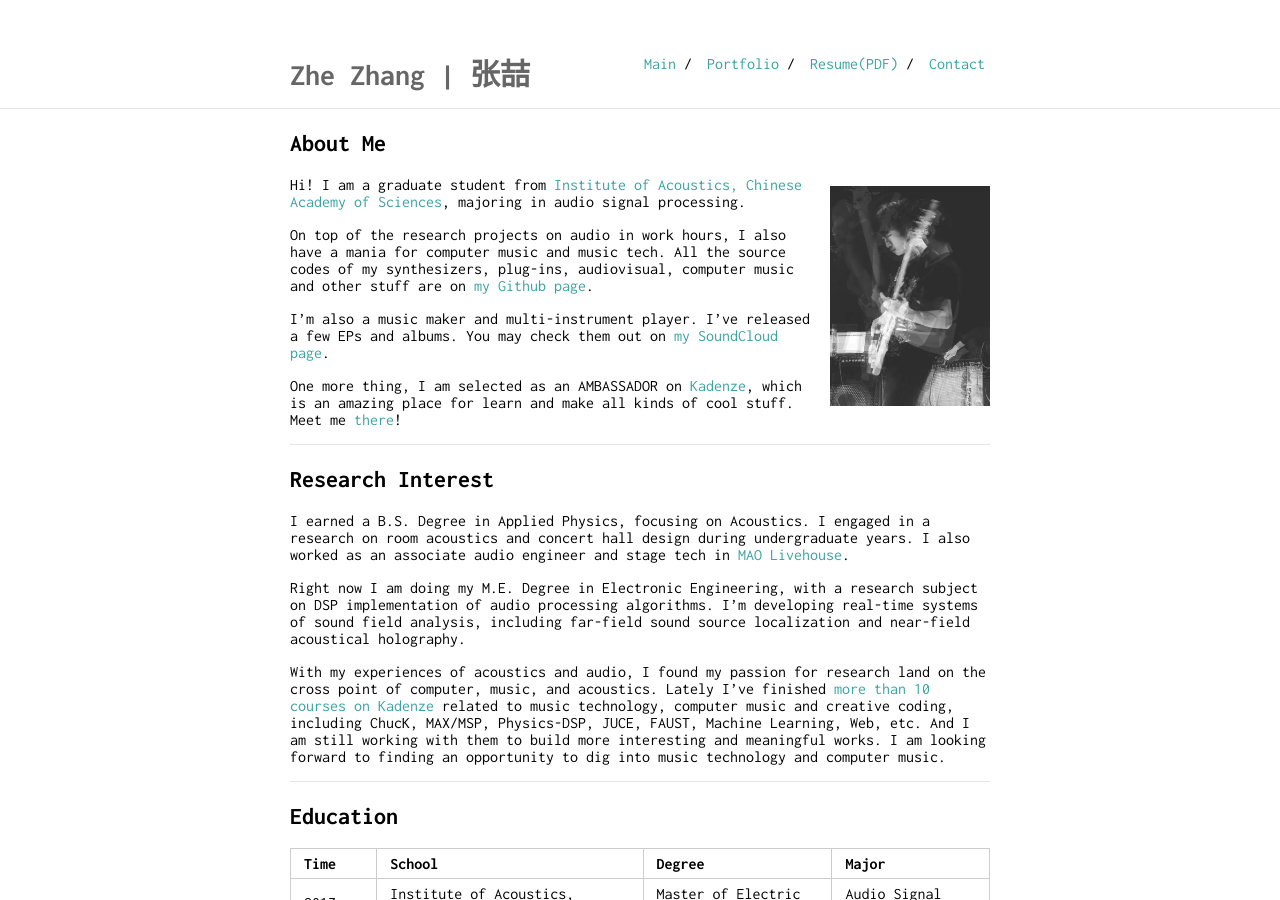
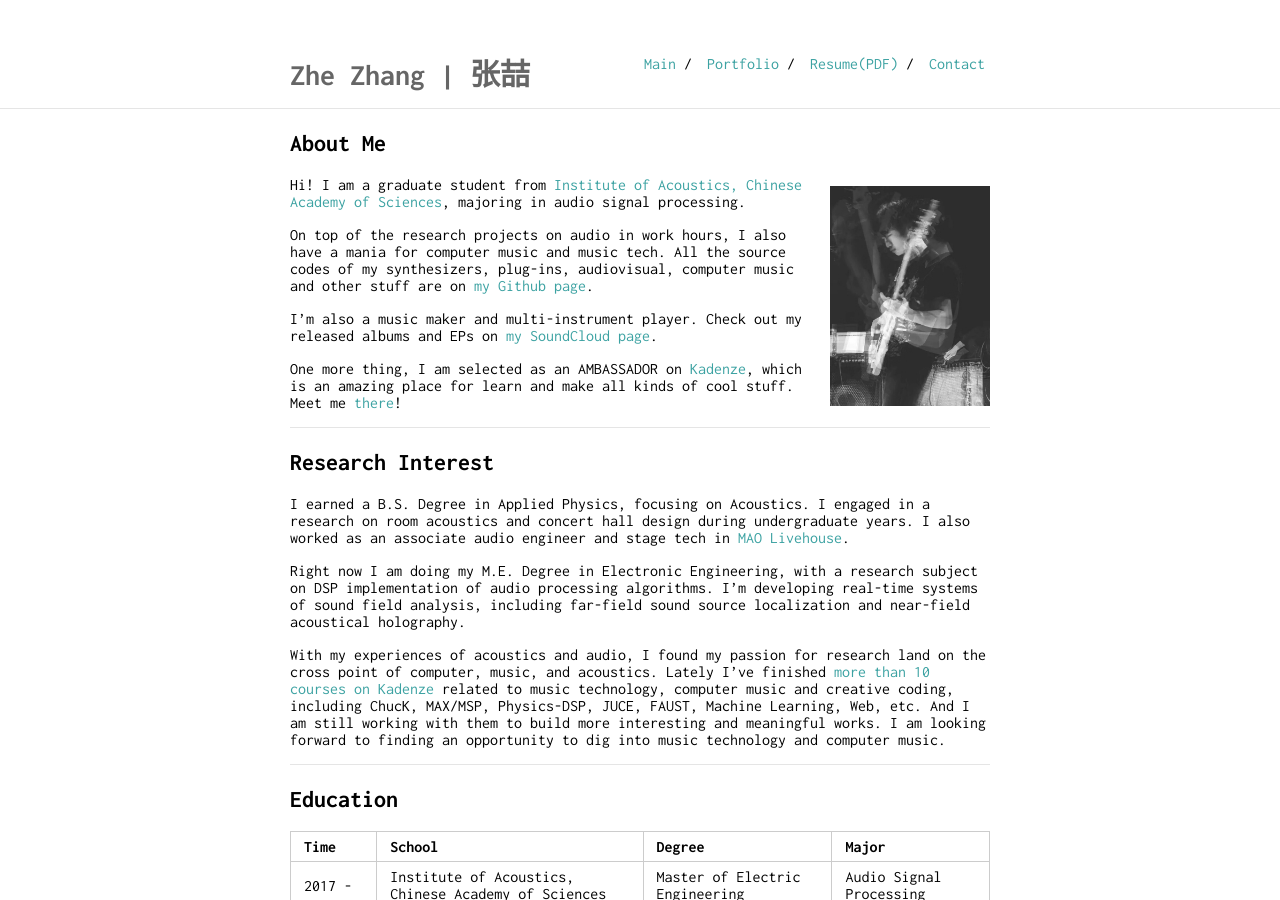
Before and after one commit to Paranoid2droid/cv, a Jekyll site: the page built from index.md, in a window 1280 px wide and 900 px high. Built offline with Jekyll 4.4.1, drawn with Linux system fonts in a browser that asks for light colours.

Commit message:
small modify

```diff
--- a/index.md
+++ b/index.md
@@ -11,7 +11,7 @@ Hi! I am a graduate student from [Institute of Acoustics, Chinese Academy of Sci
 
 On top of the research projects on audio in work hours, I also have a mania for computer music and music tech. All the source codes of my synthesizers, plug-ins, audiovisual, computer music and other stuff are on [my Github page](https://github.com/Paranoid2droid){:target="_blank"}.
 
-I'm also a music maker and multi-instrument player. I've released a few EPs and albums. You may check them out on [my SoundCloud page](https://soundcloud.com/paranoid2droid){:target="_blank"}.
+I'm also a music maker and multi-instrument player. Check out my released albums and EPs on [my SoundCloud page](https://soundcloud.com/paranoid2droid){:target="_blank"}.
 
 One more thing, I am selected as an AMBASSADOR on [Kadenze](https://www.kadenze.com/){:target="_blank"}, which is an amazing place for learn and make all kinds of cool stuff. Meet me [there](https://www.kadenze.com/users/zhe-zhang){:target="_blank"}!
 
```
